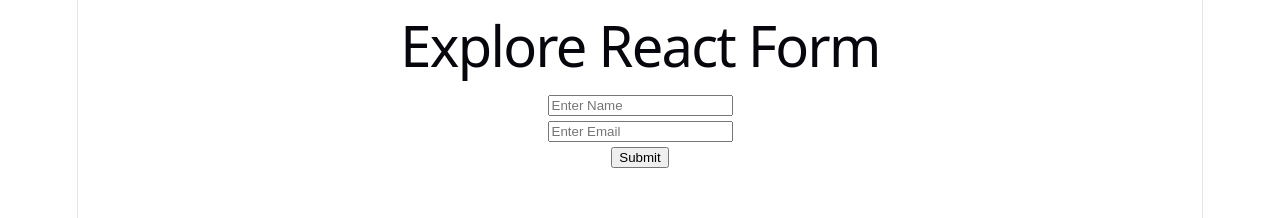
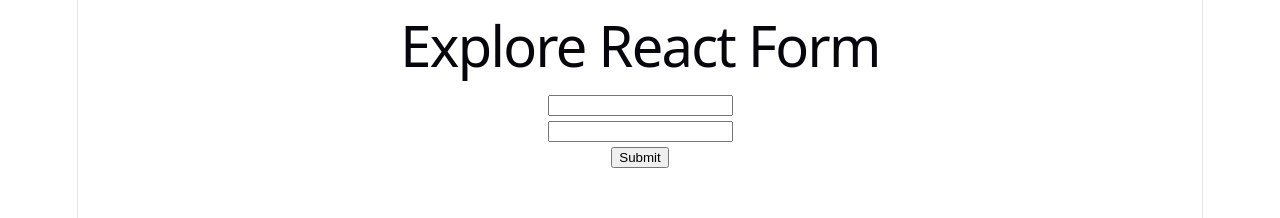
Before and after one commit to asm-saim/v8-explore-react-form, a React (Vite) app: page / in a window 1280 px wide. Shown: the top 218 px of the page. Built offline with nearby package versions, Linux system fonts and the light colour scheme.

Commit message:
recap: from created with onSubmit handler and found output using e.target

```diff
--- a/src/App.jsx
+++ b/src/App.jsx
@@ -5,6 +5,7 @@ import heroImg from './assets/hero.png'
 import './App.css'
 import SimpleForm from './components/SimpleForm/SimpleForm'
 import FormAction from './components/FormAction/FormAction'
+import ControlledForm from './components/ControlledForm/ControlledForm'
 
 function App() {
   const [count, setCount] = useState(0)
@@ -13,7 +14,8 @@ function App() {
     <>
       <h1>Explore React Form</h1>
       {/* <SimpleForm></SimpleForm> */}
-      <FormAction></FormAction>
+      {/* <FormAction></FormAction> */}
+      <ControlledForm></ControlledForm>
     </>
   )
 }
--- /dev/null
+++ b/src/components/ControlledForm/ControlledForm.jsx
@@ -0,0 +1,23 @@
+import React from 'react';
+
+const ControlledForm = () => {
+
+    const handleForm = (e) => {
+        e.preventDefault()
+        console.log(e.target.name.value)
+    }
+
+    return (
+        <div>
+            <form onSubmit={handleForm}>
+                <input type="text" name="name" id="" required />
+                <br />
+                <input type="email" name="email" id="" required />
+                <br />
+                <input type="submit" value="Submit" />
+            </form>
+        </div>
+    );
+};
+
+export default ControlledForm;
```
Also changed, not shown: 1 other file (tests, documents, lock files or other folders).
